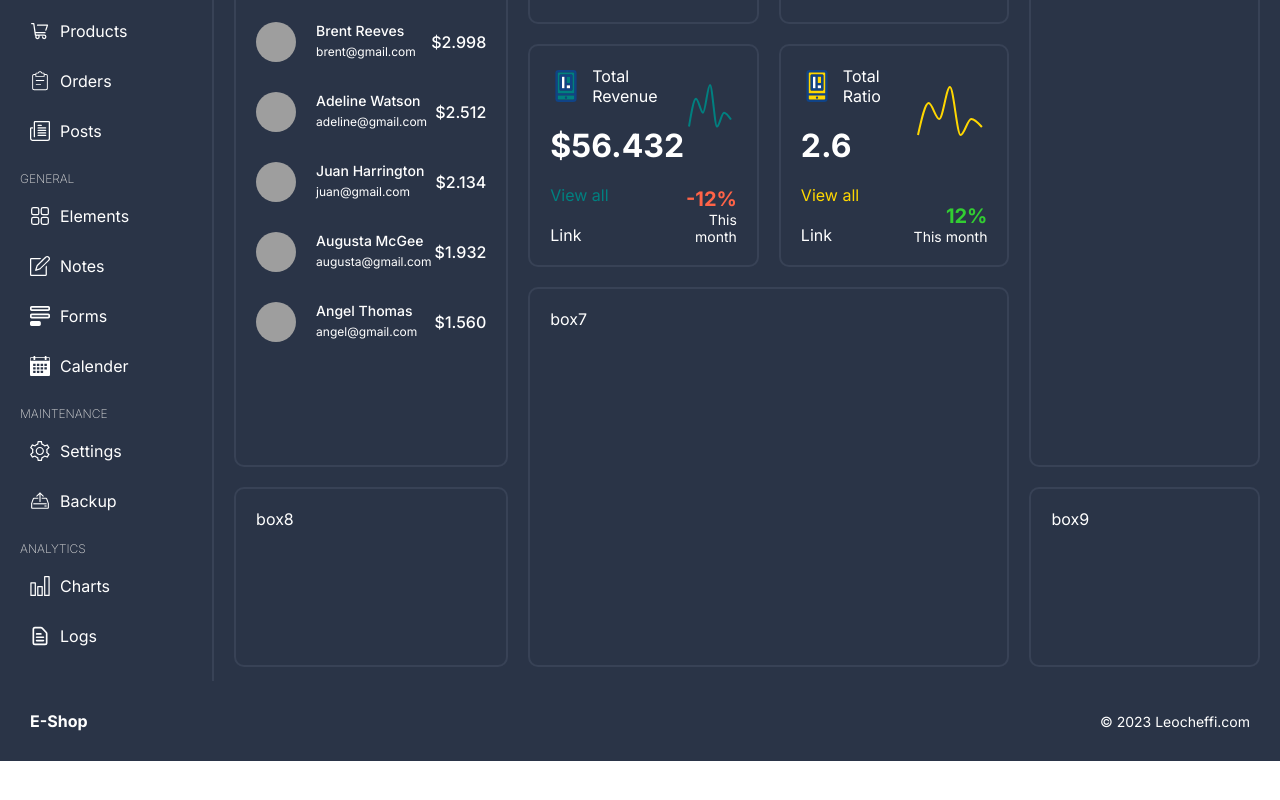
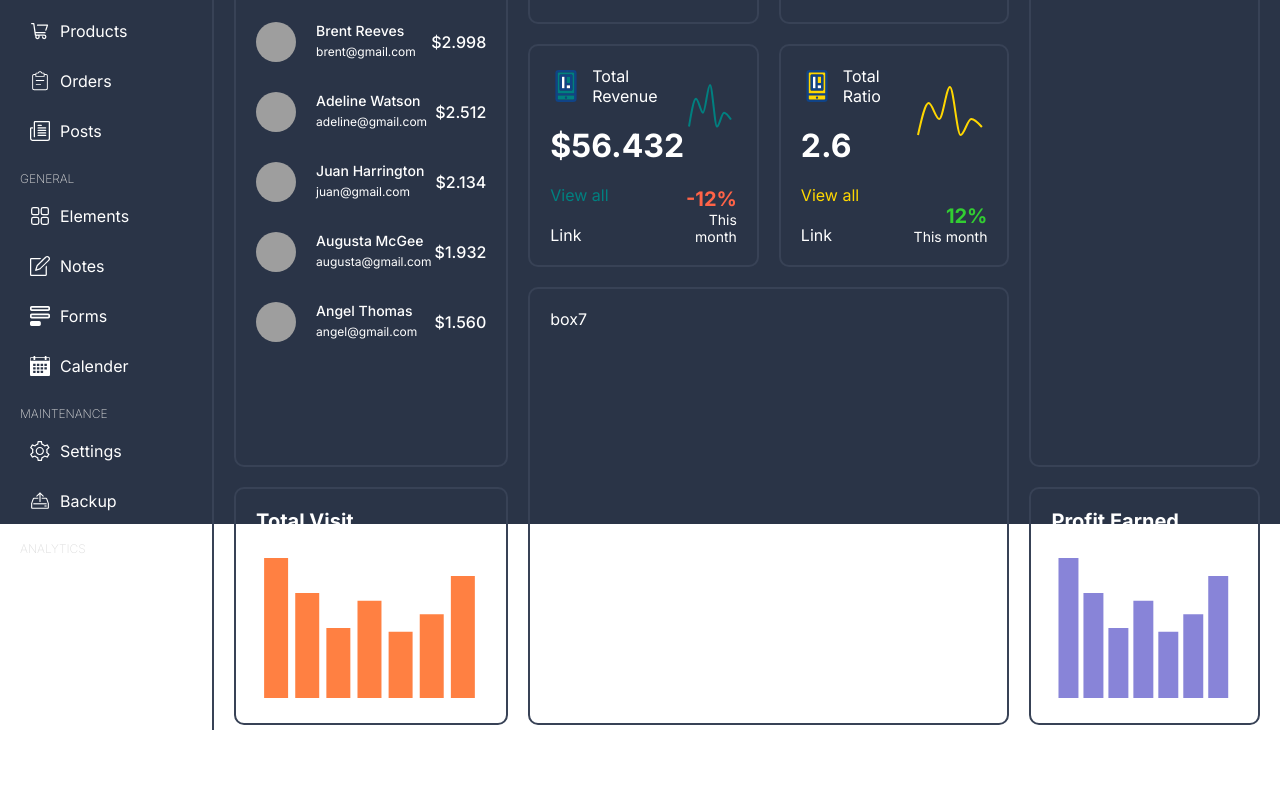
Before and after one commit to MrRinbex/Ecommerce-Admin-dashboard, a React (Vite) app: page / in a window 1280 px wide. Shown: the part 276-1076 px from the top of the page. Before the commit the page ends 1037 px from the top, so only its background shows below. Built offline with nearby package versions, Linux system fonts and the light colour scheme; grey boxes are pictures that could not be loaded.

Commit message:
Add BarChartBox with data for 2 boxes

```diff
--- /dev/null
+++ b/src/components/barChartBox/BarChartBox.tsx
@@ -0,0 +1,31 @@
+import { Bar, BarChart, ResponsiveContainer, Tooltip } from "recharts";
+import "./barChartBox.scss";
+
+type Props = {
+  color: string;
+  title: string;
+  dataKey: string;
+  chartData: object[];
+};
+
+const BarChartBox = (props: Props) => {
+  return (
+    <div className="BarChartBox">
+      <h1>{props.title}</h1>
+      <div className="chart">
+        <ResponsiveContainer width="99%" height={150}>
+          <BarChart data={props.chartData}>
+            <Tooltip
+              contentStyle={{ background: "#2a3447", borderRadius: "5px" }}
+              labelStyle={{ display: "none" }}
+              cursor={{ fill: "none" }}
+            />
+            <Bar dataKey={props.dataKey} fill={props.color} />
+          </BarChart>
+        </ResponsiveContainer>
+      </div>
+    </div>
+  );
+};
+
+export default BarChartBox;
--- /dev/null
+++ b/src/components/barChartBox/barChartBox.scss
@@ -0,0 +1,11 @@
+.BarChartBox{
+    width: 100%;
+    height: 100%;
+
+    h1{
+
+        font-size: 20px;
+        margin-bottom: 20px;
+    }
+
+}
--- a/src/components/footer/footer.scss
+++ b/src/components/footer/footer.scss
@@ -3,6 +3,7 @@
     align-items: center;
     justify-content: space-between;
     padding: 30px;
+
 
     span{
 
--- a/src/components/menu/menu.scss
+++ b/src/components/menu/menu.scss
@@ -1,6 +1,7 @@
 @import "../../styles/variables.scss";
 
 .menu{
+
 
     .item{
 
--- a/src/pages/home/Home.tsx
+++ b/src/pages/home/Home.tsx
@@ -1,6 +1,9 @@
+import BarChartBox from "../../components/barChartBox/BarChartBox";
 import ChartBox from "../../components/chartBox/ChartBox";
 import TopBox from "../../components/topBox/TopBox";
 import {
+  barChartBoxRevenue,
+  barChartBoxVisit,
   chartBoxConversion,
   chartBoxProduct,
   chartBoxRevenue,
@@ -28,8 +31,12 @@
         <ChartBox {...chartBoxConversion} />
       </div>
       <div className="box box7">box7</div>
-      <div className="box box8">box8</div>
-      <div className="box box9">box9</div>
+      <div className="box box8">
+        <BarChartBox {...barChartBoxVisit} />
+      </div>
+      <div className="box box9">
+        <BarChartBox {...barChartBoxRevenue} />
+      </div>
     </div>
   );
 };
--- a/src/styles/global.scss
+++ b/src/styles/global.scss
@@ -16,10 +16,15 @@
   font-family: "Inter", sans-serif;
   background-color: $main-bg;
   color: $main-color;
+  height: 100vh;
+  width: 100vw;
 }
 
 .container{
   display: flex;
+  // border: 1px solid red;
+  min-height: 88vh;
+
 }
 
 .menuContainer{
```
